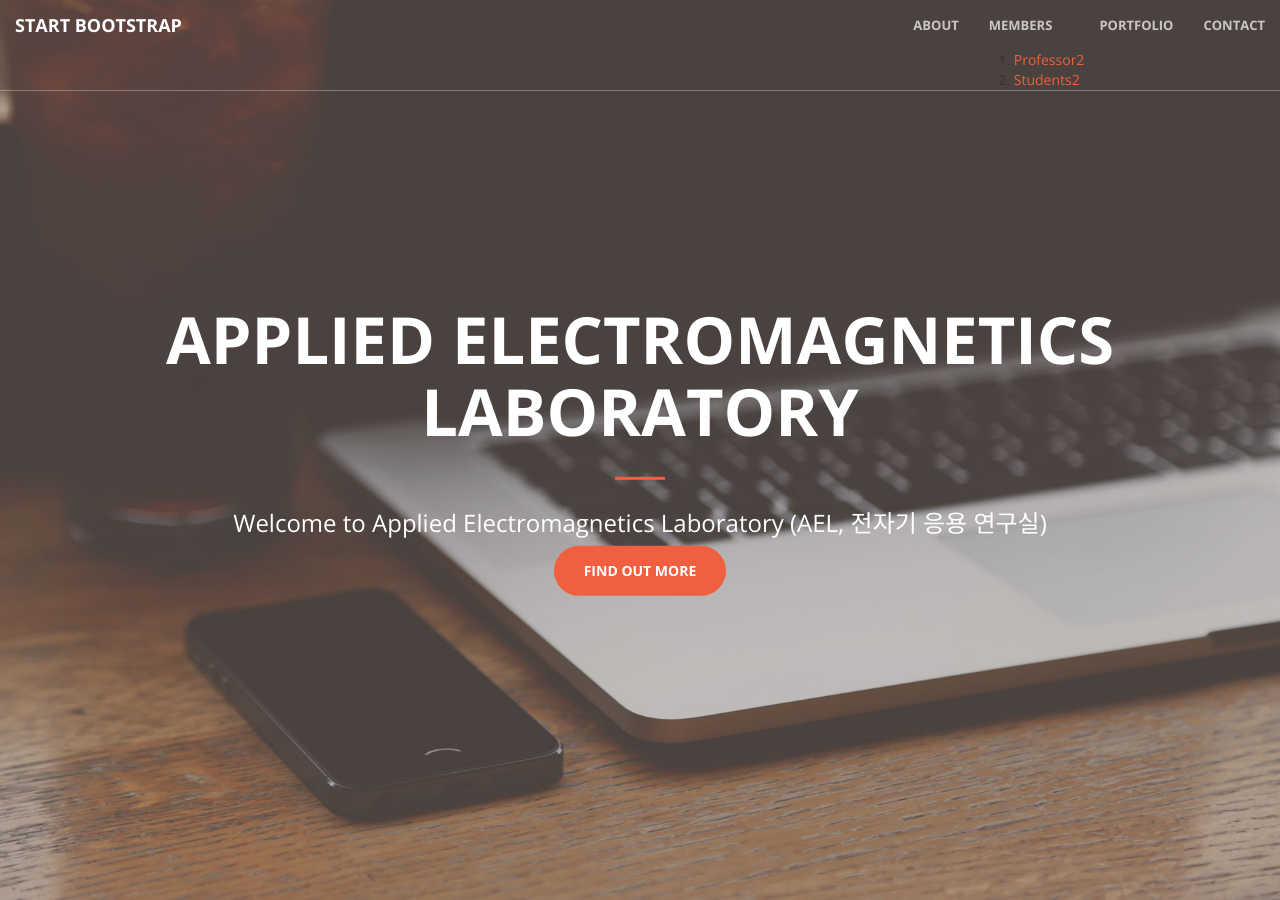
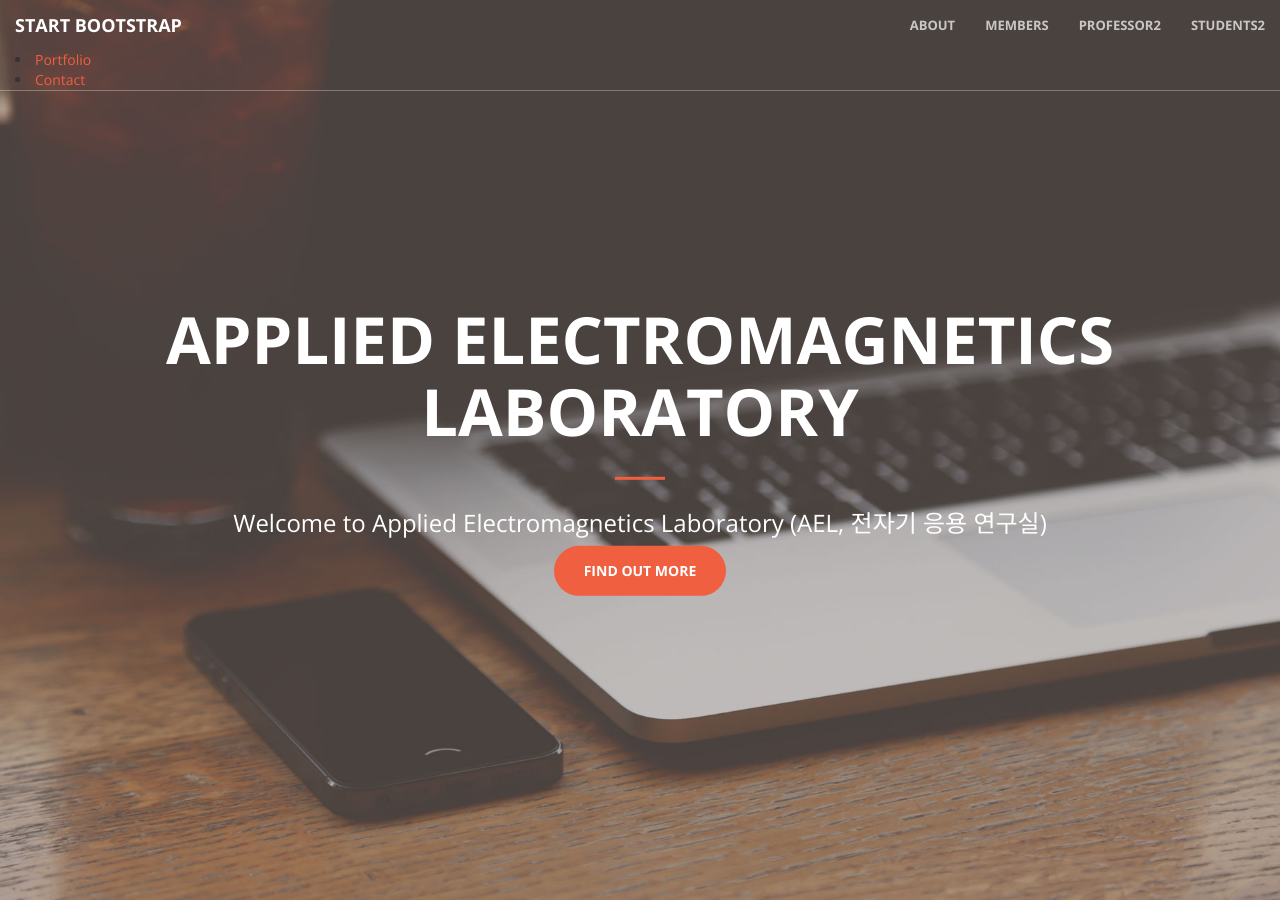
Before and after one commit to dwKim88/AEL, a Jekyll site: the page built from index.html, in a window 1280 px wide and 900 px high. Built offline with Jekyll 4.4.1, drawn with Linux system fonts in a browser that asks for light colours.

Commit message:
Update nav.html

```diff
--- a/_includes/nav.html
+++ b/_includes/nav.html
@@ -16,14 +16,14 @@
             <ul class="nav navbar-nav navbar-right">
                 <li>    <a class="page-scroll" href="#about">About</a>  </li>
                 <li>    <a class="page-scroll" href="#services">Members</a>
-                    <ol>
+                    <div class="members">
                         <li>
                             <a class="page-scroll" href="#contact">Professor2</a>
                         </li>
                         <li>
                             <a class="page-scroll" href="#portfolio">Students2</a>
                         </li>
-                    </ol>
+                    </div>
                 </li>
                 <li>    <a class="page-scroll" href="#portfolio">Portfolio</a>  </li>
                 <li>    <a class="page-scroll" href="#contact">Contact</a>      </li>
```
